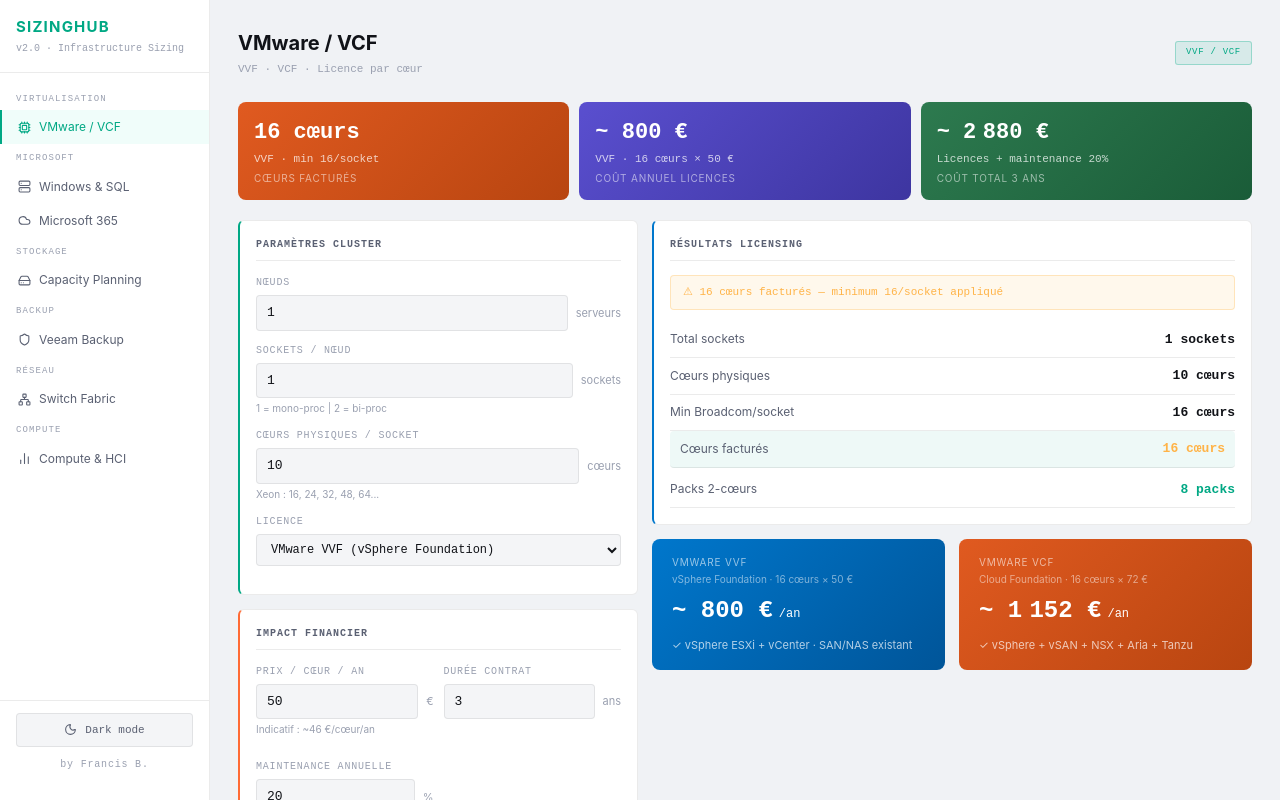
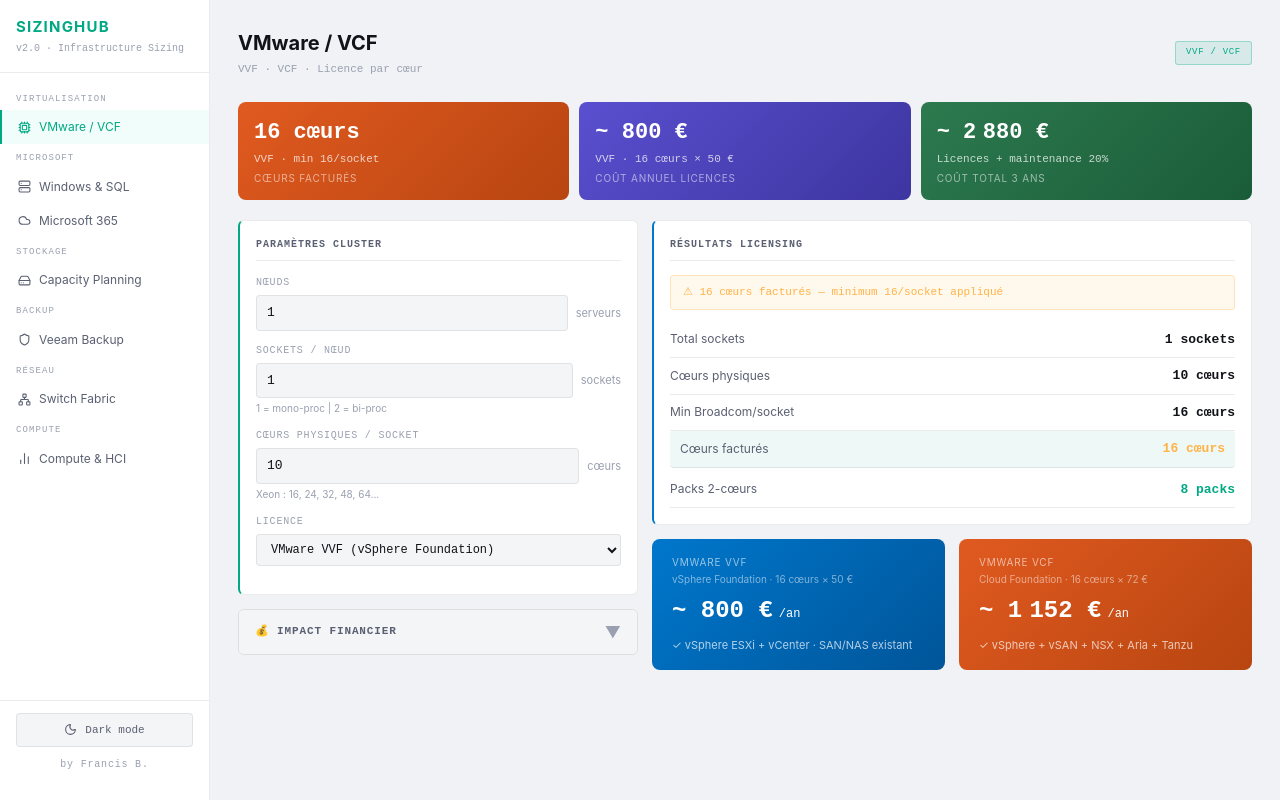
Before and after one commit to darknrall89/SizingHUB, a React (Vite) app: page / in a window 1280 px wide. Shown: the top 800 px of the page. Built offline with nearby package versions, Linux system fonts and the light colour scheme.

Commit message:
feat: Impact financier en accordéon + layout VMware optimisé

```diff
--- a/src/SizingHub.jsx
+++ b/src/SizingHub.jsx
@@ -145,6 +145,7 @@
   const [pricePerCore, setPricePerCore] = useState(50);
   const [yearsTotal,   setYearsTotal]   = useState(3);
   const [maintenancePct,setMaintenancePct]=useState(20);
+  const [financeOpen,  setFinanceOpen]  = useState(false);
   const [fxRate,       setFxRate]       = useState(0.92);
 
   const LICENSE_PRICES = { vvf:50, vcf:72 };
@@ -257,8 +258,12 @@
           </div>
         </div>
         {/* Impact financier */}
-        <div style={s.card("#ff6b35")}>
-          <div style={s.secTitle}>Impact financier</div>
+        <div style={{borderRadius:6,border:`1px solid ${th.border}`,overflow:"hidden",marginBottom:4}}>
+          <div onClick={()=>setFinanceOpen(v=>!v)} style={{display:"flex",alignItems:"center",justifyContent:"space-between",padding:"10px 16px",cursor:"pointer",background:financeOpen?"rgba(255,107,53,0.08)":th.bg2}}>
+            <span style={{fontSize:11,fontWeight:600,color:financeOpen?"#ff6b35":th.t2,textTransform:"uppercase",letterSpacing:"0.08em",fontFamily:"monospace"}}>💰 Impact financier</span>
+            <span style={{color:th.t3}}>{financeOpen?"▲":"▼"}</span>
+          </div>
+          {financeOpen&&<div style={{padding:16}}>
           <div style={{display:"grid",gridTemplateColumns:"1fr 1fr",gap:10,marginBottom:14}}>
             <NF label="Prix / cœur / an" value={pricePerCore} onChange={setPricePerCore} min={1} max={200} unit="€" note={licType==="vvf"?"Indicatif : ~46 €/cœur/an":"Indicatif : ~66 €/cœur/an"}/>
             <NF label="Durée contrat" value={yearsTotal} onChange={setYearsTotal} min={1} max={5} unit="ans"/>
@@ -294,6 +299,7 @@
           <div style={{marginTop:10,fontSize:10,color:th.t3,fontFamily:"monospace"}}>
             Minimum commande : 72 cœurs · Renouvellement tardif : +20%
           </div>
+          </div>}
         </div>
 
         </div>
```
